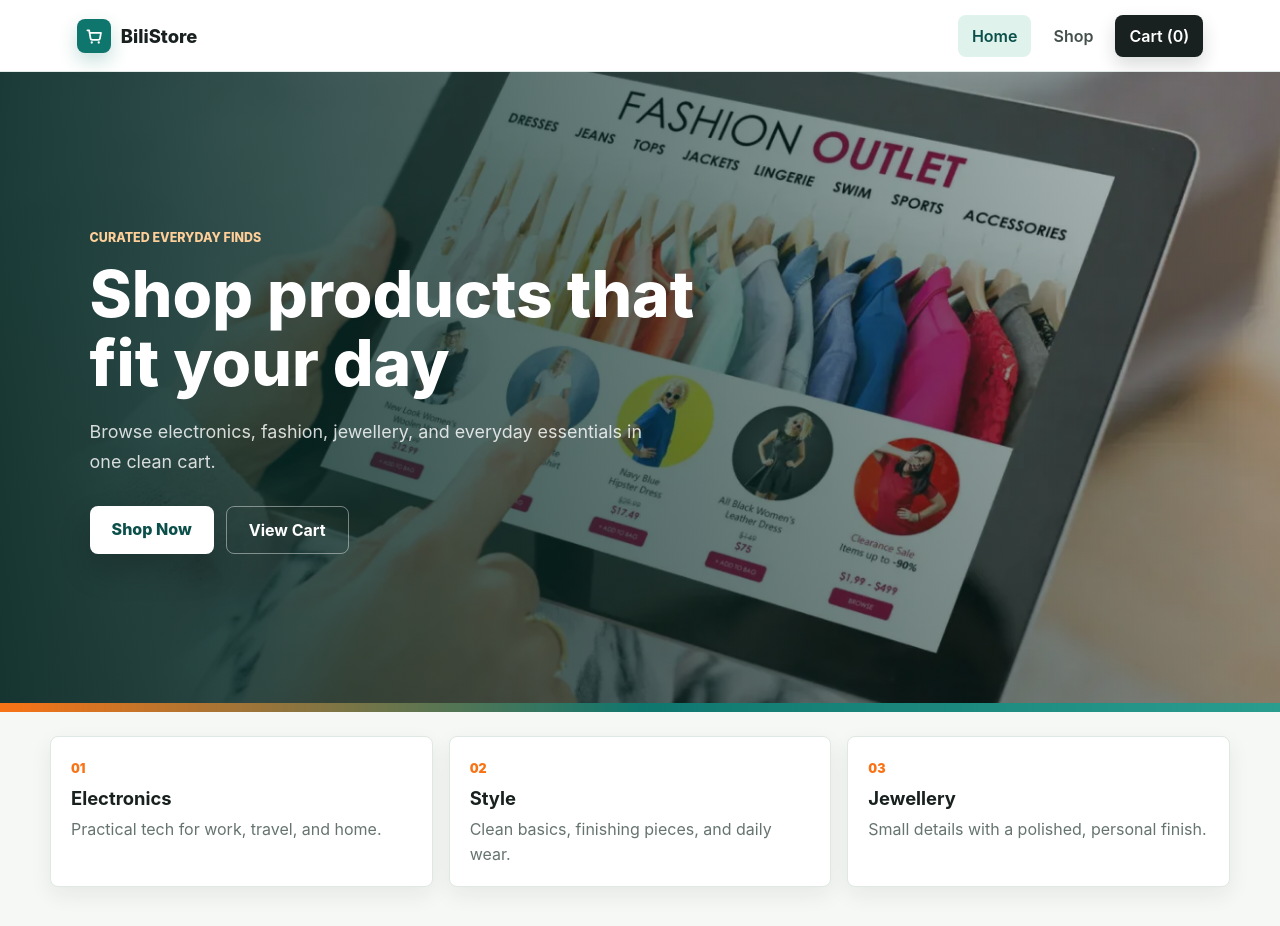
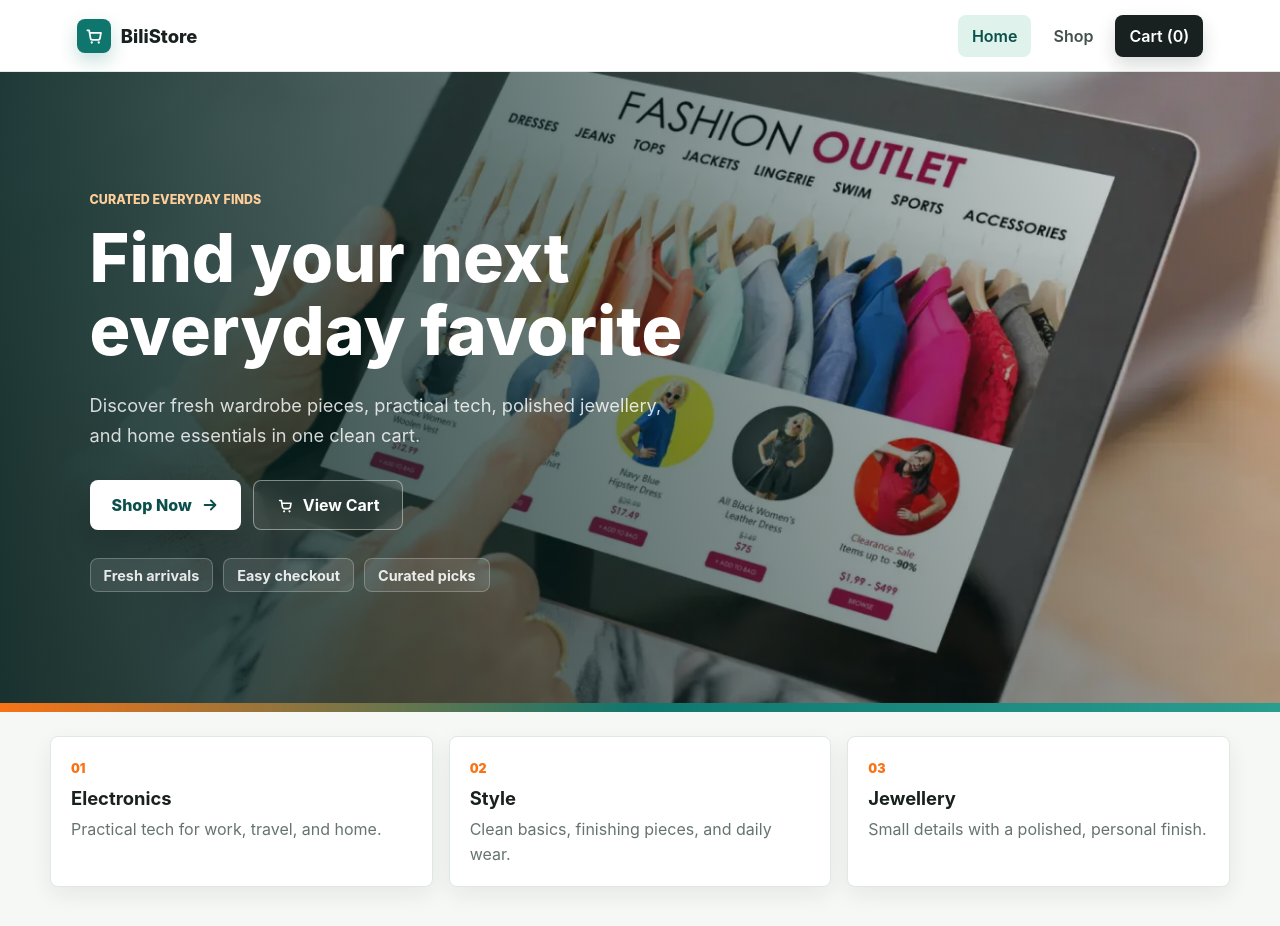
Before and after one commit to BUSISWABILIBILI/shopping-cart, a React (Vite) app: page / in a window 1280 px wide. Shown: the top 926 px of the page. Built offline with nearby package versions, Linux system fonts and the light colour scheme.

Commit message:
feat: improve home hero section UI

```diff
--- a/src/pages/Home.jsx
+++ b/src/pages/Home.jsx
@@ -16,21 +16,61 @@ export default function Home() {
         <div className="hero-content">
           <p className="hero-tag">Curated Everyday Finds</p>
 
-          <h1 id="home-title">Shop products that fit your day</h1>
+          <h1 id="home-title">Find your next everyday favorite</h1>
 
           <p className="hero-copy">
-            Browse electronics, fashion, jewellery, and everyday essentials in
-            one clean cart.
+            Discover fresh wardrobe pieces, practical tech, polished jewellery,
+            and home essentials in one clean cart.
           </p>
 
           <div className="hero-actions">
             <Link to="/shop" className="shop-btn">
               Shop Now
+              <svg
+                className="action-icon"
+                viewBox="0 0 20 20"
+                fill="none"
+                aria-hidden="true"
+              >
+                <path
+                  d="M4 10h11m-4-5 5 5-5 5"
+                  stroke="currentColor"
+                  strokeWidth="2"
+                  strokeLinecap="round"
+                  strokeLinejoin="round"
+                />
+              </svg>
             </Link>
             <Link to="/cart" className="cart-btn">
+              <svg
+                className="action-icon"
+                viewBox="0 0 20 20"
+                fill="none"
+                aria-hidden="true"
+              >
+                <path
+                  d="M4 5h2l1.2 7.4a2 2 0 0 0 2 1.6h4.7a2 2 0 0 0 2-1.6l.8-4.4H7"
+                  stroke="currentColor"
+                  strokeWidth="1.8"
+                  strokeLinecap="round"
+                  strokeLinejoin="round"
+                />
+                <path
+                  d="M9 17h.01M15 17h.01"
+                  stroke="currentColor"
+                  strokeWidth="2.4"
+                  strokeLinecap="round"
+                />
+              </svg>
               View Cart
             </Link>
           </div>
+
+          <ul className="hero-highlights" aria-label="Store highlights">
+            <li>Fresh arrivals</li>
+            <li>Easy checkout</li>
+            <li>Curated picks</li>
+          </ul>
         </div>
       </section>
 
--- a/src/styles/Home.css
+++ b/src/styles/Home.css
@@ -4,7 +4,7 @@
 
 .hero {
   min-height: clamp(430px, calc(100svh - 132px), 640px);
-  padding: clamp(42px, 7vw, 80px) clamp(22px, 7vw, 92px);
+  padding: clamp(48px, 7vw, 88px) clamp(22px, 7vw, 92px);
   position: relative;
   overflow: hidden;
   display: flex;
@@ -19,8 +19,8 @@
   inset: 0;
   z-index: 1;
   background:
-    linear-gradient(90deg, rgba(7, 44, 40, 0.9), rgba(7, 44, 40, 0.62) 44%, rgba(7, 44, 40, 0.22)),
-    linear-gradient(0deg, rgba(10, 18, 16, 0.28), rgba(10, 18, 16, 0.05));
+    linear-gradient(90deg, rgba(6, 37, 34, 0.88), rgba(6, 37, 34, 0.58) 43%, rgba(6, 37, 34, 0.1)),
+    linear-gradient(0deg, rgba(10, 18, 16, 0.22), rgba(10, 18, 16, 0));
 }
 
 .hero::after {
@@ -42,25 +42,25 @@
 }
 
 .hero-content {
-  width: min(760px, 100%);
+  width: min(700px, 100%);
   position: relative;
   z-index: 2;
 }
 
 .hero h1 {
-  max-width: 680px;
+  max-width: 650px;
   margin-top: 14px;
   color: white;
-  font-size: 4rem;
+  font-size: 4.25rem;
   font-weight: 850;
   letter-spacing: 0;
 }
 
 .hero-copy {
-  max-width: 560px;
-  margin-top: 20px;
+  max-width: 575px;
+  margin-top: 22px;
   color: rgba(255, 255, 255, 0.82);
-  font-size: 1.12rem;
+  font-size: 1.14rem;
   line-height: 1.65;
 }
 
@@ -71,22 +71,78 @@
   margin-top: 30px;
 }
 
+.shop-btn,
+.cart-btn {
+  min-height: 50px;
+  display: inline-flex;
+  align-items: center;
+  justify-content: center;
+  gap: 9px;
+  text-decoration: none;
+  padding: 0 22px;
+  border-radius: 8px;
+  transition:
+    transform 0.2s ease,
+    box-shadow 0.2s ease,
+    background 0.2s ease,
+    border-color 0.2s ease;
+}
+
 .shop-btn {
   background: white;
   color: var(--accent-strong);
-  text-decoration: none;
-  padding: 13px 22px;
-  border-radius: 8px;
   font-weight: 800;
-  box-shadow: 0 16px 32px rgba(0, 0, 0, 0.18);
+  box-shadow: 0 18px 34px rgba(0, 0, 0, 0.2);
 }
 
 .cart-btn {
   border: 1px solid rgba(255, 255, 255, 0.42);
+  background: rgba(255, 255, 255, 0.08);
   color: white;
-  text-decoration: none;
-  padding: 13px 22px;
+  font-weight: 700;
+  backdrop-filter: blur(12px);
+}
+
+.shop-btn:hover,
+.cart-btn:hover {
+  transform: translateY(-2px);
+}
+
+.shop-btn:hover {
+  box-shadow: 0 22px 40px rgba(0, 0, 0, 0.25);
+}
+
+.cart-btn:hover {
+  background: rgba(255, 255, 255, 0.15);
+  border-color: rgba(255, 255, 255, 0.62);
+}
+
+.action-icon {
+  width: 18px;
+  height: 18px;
+  flex: 0 0 auto;
+}
+
+.hero-highlights {
+  max-width: 620px;
+  margin: 28px 0 0;
+  padding: 0;
+  display: flex;
+  flex-wrap: wrap;
+  gap: 10px;
+  list-style: none;
+}
+
+.hero-highlights li {
+  min-height: 34px;
+  padding: 0 13px;
+  border: 1px solid rgba(255, 255, 255, 0.24);
   border-radius: 8px;
+  display: inline-flex;
+  align-items: center;
+  background: rgba(255, 255, 255, 0.1);
+  color: rgba(255, 255, 255, 0.88);
+  font-size: 0.9rem;
   font-weight: 700;
 }
 
@@ -135,10 +191,11 @@
 @media (max-width: 760px) {
   .hero {
     align-items: flex-start;
+    min-height: 560px;
   }
 
   .hero::before {
-    background: linear-gradient(180deg, rgba(7, 44, 40, 0.88), rgba(7, 44, 40, 0.7));
+    background: linear-gradient(180deg, rgba(6, 37, 34, 0.86), rgba(6, 37, 34, 0.72));
   }
 
   .hero-image {
@@ -146,13 +203,27 @@
   }
 
   .hero h1 {
-    font-size: 2.55rem;
+    font-size: 2.7rem;
   }
 
   .hero-copy {
     font-size: 1rem;
   }
 
+  .hero-actions {
+    margin-top: 26px;
+  }
+
+  .shop-btn,
+  .cart-btn {
+    flex: 1 1 190px;
+  }
+
+  .hero-highlights {
+    gap: 8px;
+    margin-top: 22px;
+  }
+
   .category-strip {
     grid-template-columns: 1fr;
   }
```
